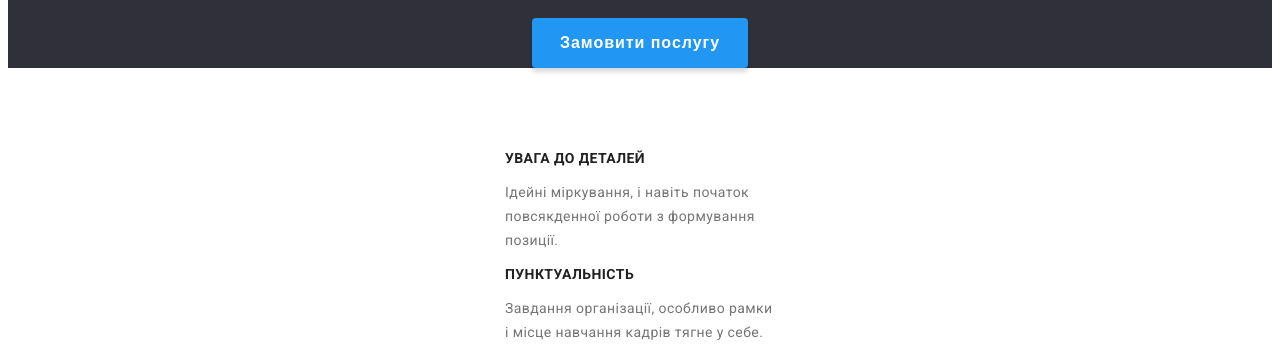
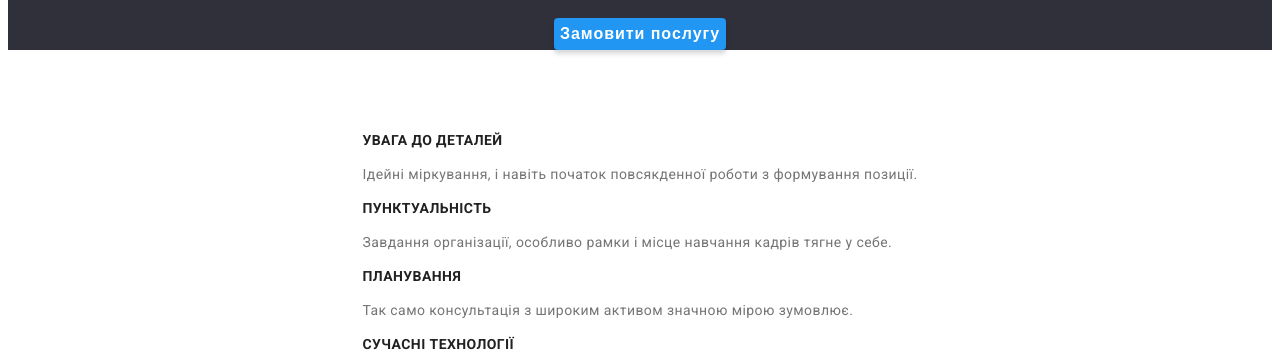
Before and after one commit to yuriykosh/goit-markup-hw-02, a plain HTML site: page index.html in a window 1280 px wide. Shown: the part 254-609 px from the top of the page. Drawn offline with Linux system fonts and the light colour scheme.

Commit message:
Deleting element's width and height

```diff
--- a/css/styles.css
+++ b/css/styles.css
@@ -1,5 +1,3 @@
-/*@import url("https://fonts.googleapis.com/css2?family=Raleway:wght@700&family=Roboto:wght@400;500;700;900&display=swap");*/
-
 :root {
   --accent-color: #2196f3;
   --text-color: #212121;
@@ -147,8 +145,6 @@ body {
   border: 0;
   border-radius: 4px;
   text-align: center;
-  width: 216px;
-  height: 50px;
   margin-top: 30px;
 
   font-weight: 700;
@@ -182,10 +178,6 @@ body {
   text-align: left;
   padding: 0;
   margin: 0;
-}
-
-.features-item {
-  width: 270px;
 }
 
 .features-item-title {
@@ -265,8 +257,6 @@ body {
 
 .team-card {
   text-align: center;
-  width: 270px;
-  height: 368px;
 
   box-shadow: 0px 1px 3px rgba(0, 0, 0, 0.12), 0px 1px 1px rgba(0, 0, 0, 0.14),
     0px 2px 1px rgba(0, 0, 0, 0.2);
```
